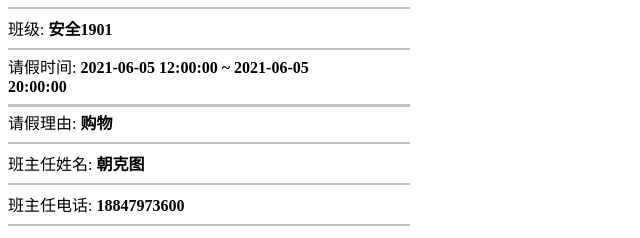
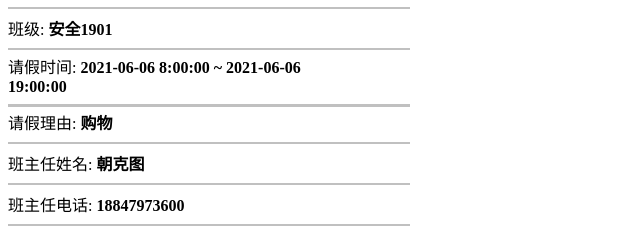
Before and after one commit to wxyhanhan/wxyhanhan.github.io, a plain HTML site: page index.html in a window 1280 px wide. Shown: the part 451-689 px from the top of the page, 0-640 px from the left. Drawn offline with Linux system fonts and the light colour scheme.

Commit message:
Update index.html

```diff
--- a/index.html
+++ b/index.html
@@ -180,7 +180,7 @@
             <div class="three2-2">类型:    <strong>住校生</strong><hr width="400px" style="height: 0.1px;" color="silver";></div>
             <div class="three2-3">系校:    <strong>信息技术工程学院</strong><hr width="400px" style="height: 0.1px;" color="silver";></div>
             <div class="three2-4">班级:    <strong>安全1901</strong><hr width="400px" style="height: 0.1px;" color="silver";></div>
-            <div class="three2-5">请假时间:    <strong>2021-06-05 12:00:00 ~ 2021-06-05 <br>20:00:00</strong><hr width="400px" style="height: 0.5px;" color="silver"></div>
+            <div class="three2-5">请假时间:    <strong>2021-06-06 8:00:00 ~ 2021-06-06 <br>19:00:00</strong><hr width="400px" style="height: 0.5px;" color="silver"></div>
             <div class="three2-6">请假理由:    <strong>购物</strong><hr width="400px" style="height: 0.1px;" color="silver";></div>
             <div class="three2-7">班主任姓名:    <strong>朝克图</strong><hr width="400px" style="height: 0.1px;" color="silver";></div>
             <div class="three2-8">班主任电话:    <strong>18847973600</strong><hr width="400px" style="height: 0.1px;" color="silver";></div>
```
